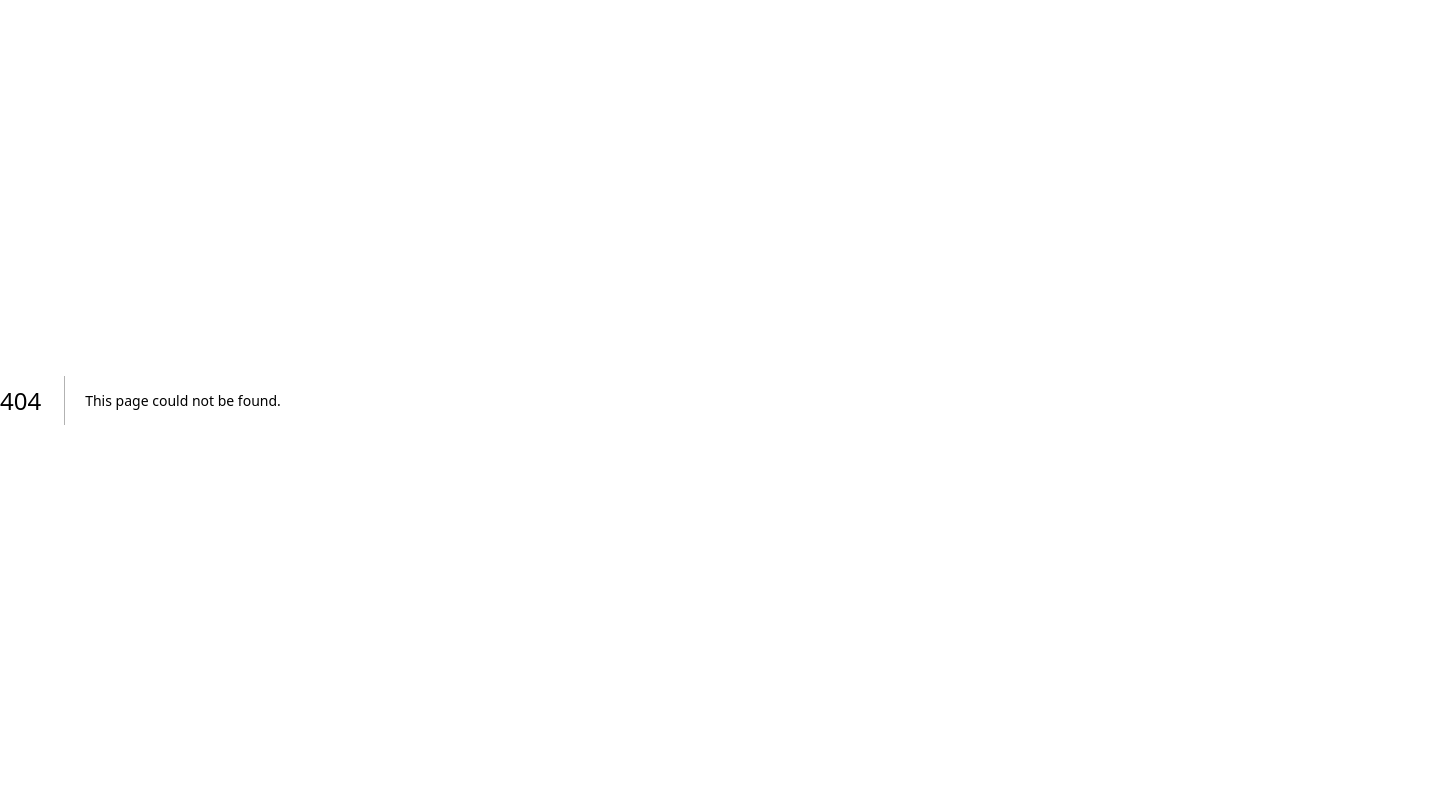
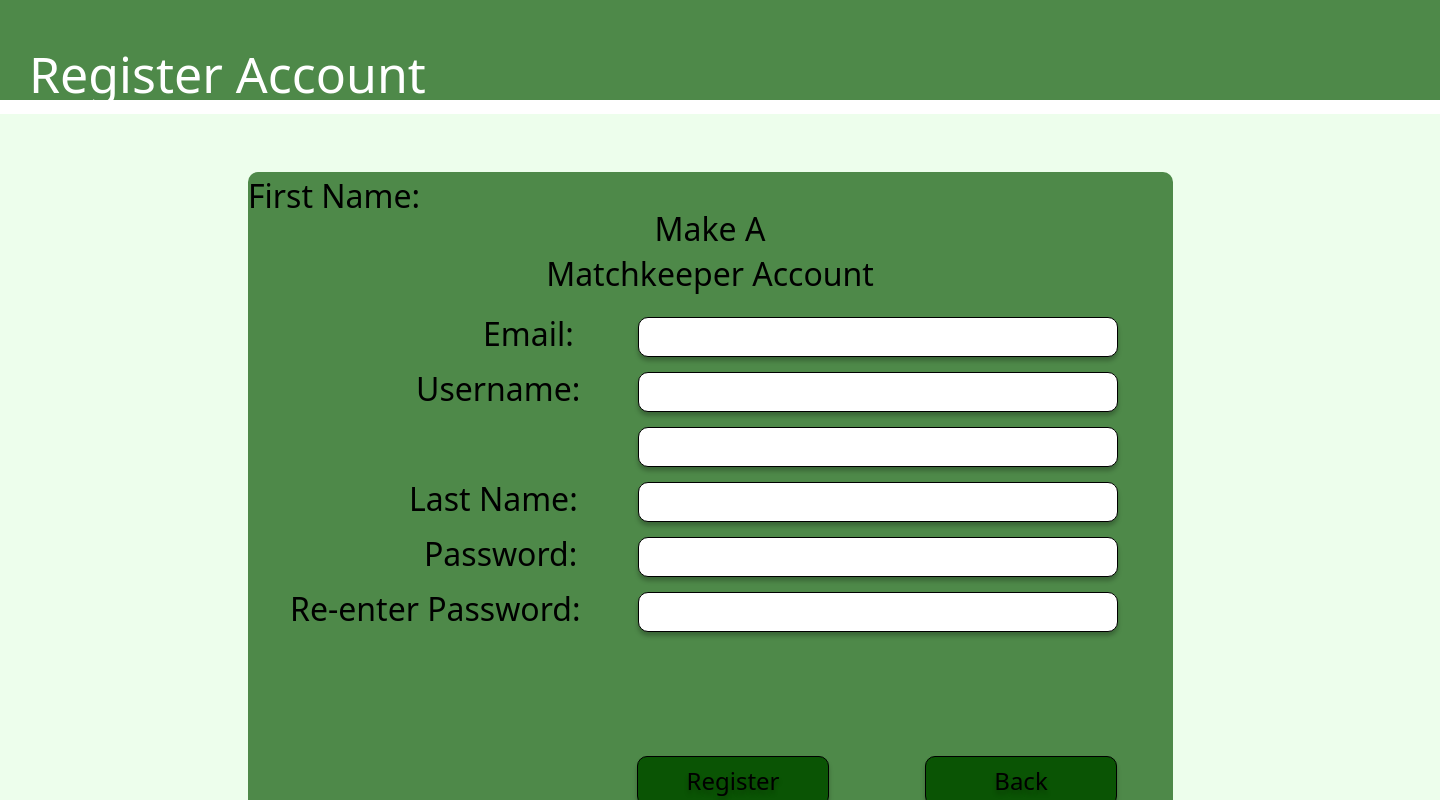
Before and after one commit to MatchKeeperMTG/matchkeeper_backend, a Next.js app in the folder frontend/: page /register in a window 1280 px wide. Before the commit this address had no page. Shown: the top 800 px of the page, 1440 px wide, since content can reach past the window. Built offline with nearby package versions, Linux system fonts and the light colour scheme.

Commit message:
added the match page and register page

```diff
--- /dev/null
+++ b/frontend/src/app/register/page.jsx
@@ -0,0 +1,39 @@
+'use client'
+
+import styles from './registerStyles.module.css'
+
+export default function registerPage() {
+
+    return(
+    <div className={styles.registerPage}>
+        <div className={styles.background}></div>
+        <div className={styles.headerIcon} />
+        <div className={styles.registerAccount}>Register Account</div>
+        <div className={styles.fieldframe}>
+    <div className={styles.emailBox}></div>
+    <div className={styles.email}>Email:</div>
+    <div className={styles.usernameBox}></div>
+    <div className={styles.username}>Username:</div>
+    <div className={styles.passwordBox}></div>
+    <div className={styles.password}>Password:</div>
+    <div className={styles.reEnterPasswordBox}></div>
+    <div className={styles.reEnterPassword}>Re-enter Password:</div>
+    <div className={styles.makeAMatchkeeperContainer}>
+      <span className={styles.makeAMatchkeeperContainer1}>
+        <p className={styles.makeA}>Make A </p>
+        <p className={styles.makeA}>Matchkeeper Account</p>
+      </span>
+    </div>
+    <div className={styles.registerbox}></div>
+    <div className={styles.register}>Register</div>
+    <div className={styles.fieldframeChild}></div>
+    <div className={styles.back}>Back</div>
+    <div className={styles.firstNameBox}></div>
+    <div className={styles.firsName}>First Name:</div>
+    <div className={styles.lastNameBox}  />
+    <div className={styles.lastName}>Last Name:</div>
+        </div>
+    </div>
+
+    )
+}
--- /dev/null
+++ b/frontend/src/app/register/registerStyles.module.css
@@ -0,0 +1,224 @@
+.background {
+    position: absolute;
+    top: 114px;
+    left: 0px;
+    background-color: #edfeec;
+    width: 1440px;
+    height: 925px;
+}
+.headerIcon {
+    position: absolute;
+    top: 0px;
+    left: 0px;
+    width: 1440px;
+    height: 100px;
+    background-color: #4E8949;
+}
+.registerAccount {
+    position: absolute;
+    color: #fff;
+    display: inline-block;
+    font-size: 50px;
+    top: 37px;
+    left: 29px;
+    width: 520px;
+    height: 86px;
+}
+.emailBox {
+    position: absolute;
+    top: 145px;
+    left: 390px;
+    box-shadow: 0px 4px 4px rgba(0, 0, 0, 0.25);
+    border-radius: 10px;
+    background-color: #fff;
+    border: 1px solid #000;
+    box-sizing: border-box;
+    width: 480px;
+    height: 40px;
+}
+.email {
+    position: absolute;
+    top: 140px;
+    left: 235px;
+    line-height: 140%;
+}
+.usernameBox {
+    position: absolute;
+    top: 200px;
+    left: 390px;
+    box-shadow: 0px 4px 4px rgba(0, 0, 0, 0.25);
+    border-radius: 10px;
+    background-color: #fff;
+    border: 1px solid #000;
+    box-sizing: border-box;
+    width: 480px;
+    height: 40px;
+}
+.username {
+    position: absolute;
+    top: 195px;
+    left: 168px;
+    line-height: 140%;
+}
+.passwordBox {
+    position: absolute;
+    top: 365px;
+    left: 390px;
+    box-shadow: 0px 4px 4px rgba(0, 0, 0, 0.25);
+    border-radius: 10px;
+    background-color: #fff;
+    border: 1px solid #000;
+    box-sizing: border-box;
+    width: 480px;
+    height: 40px;
+}
+.password {
+    position: absolute;
+    top: 360px;
+    left: 176px;
+    line-height: 140%;
+}
+.reEnterPasswordBox {
+    position: absolute;
+    top: 420px;
+    left: 390px;
+    box-shadow: 0px 4px 4px rgba(0, 0, 0, 0.25);
+    border-radius: 10px;
+    background-color: #fff;
+    border: 1px solid #000;
+    box-sizing: border-box;
+    width: 480px;
+    height: 40px;
+}
+.reEnterPassword {
+    position: absolute;
+    top: 415px;
+    left: 42px;
+    line-height: 140%;
+}
+.makeA {
+    margin: 0;
+}
+.makeAMatchkeeperContainer1 {
+    width: 100%;
+}
+.makeAMatchkeeperContainer {
+    position: absolute;
+    top: 35px;
+    left: 132px;
+    line-height: 140%;
+    text-align: center;
+    display: flex;
+    align-items: center;
+    width: 660px;
+}
+.registerbox {
+    position: absolute;
+    top: 584px;
+    left: 389px;
+    box-shadow: 0px 4px 4px rgba(0, 0, 0, 0.25);
+    border-radius: 10px;
+    background-color: #0a5404;
+    border: 1px solid #000;
+    box-sizing: border-box;
+    width: 192px;
+    height: 50px;
+}
+.register {
+    position: absolute;
+    top: 584px;
+    left: 389px;
+    font-size: 24px;
+    line-height: 140%;
+    text-align: center;
+    display: flex;
+    align-items: center;
+    justify-content: center;
+    width: 192px;
+    height: 50px;
+    text-shadow: 0px 4px 4px rgba(0, 0, 0, 0.25);
+}
+.fieldframeChild {
+    position: absolute;
+    top: 584px;
+    left: 677px;
+    box-shadow: 0px 4px 4px rgba(0, 0, 0, 0.25);
+    border-radius: 10px;
+    background-color: #0a5404;
+    border: 1px solid #000;
+    box-sizing: border-box;
+    width: 192px;
+    height: 50px;
+}
+.back {
+    position: absolute;
+    top: 584px;
+    left: 677px;
+    font-size: 24px;
+    line-height: 140%;
+    text-align: center;
+    display: flex;
+    align-items: center;
+    justify-content: center;
+    width: 192px;
+    height: 50px;
+    text-shadow: 0px 4px 4px rgba(0, 0, 0, 0.25);
+}
+.firstNameBox {
+    position: absolute;
+    top: 255px;
+    left: 390px;
+    box-shadow: 0px 4px 4px rgba(0, 0, 0, 0.25);
+    border-radius: 10px;
+    background-color: #fff;
+    border: 1px solid #000;
+    box-sizing: border-box;
+    width: 480px;
+    height: 40px;
+}
+.firstName {
+    position: absolute;
+    top: 250px;
+    left: 158px;
+    line-height: 140%;
+}
+.lastNameBox {
+    position: absolute;
+    top: 310px;
+    left: 390px;
+    box-shadow: 0px 4px 4px rgba(0, 0, 0, 0.25);
+    border-radius: 10px;
+    background-color: #fff;
+    border: 1px solid #000;
+    box-sizing: border-box;
+    width: 480px;
+    height: 40px;
+}
+.lastName {
+    position: absolute;
+    top: 305px;
+    left: 161px;
+    line-height: 140%;
+}
+.fieldframe {
+    position: absolute;
+    top: 172px;
+    left: 248px;
+    border-radius: 10px;
+    background-color: #4e8949;
+    width: 925px;
+    height: 680px;
+    overflow: hidden;
+    font-size: 32px;
+}
+.registerpage {
+    width: 100%;
+    position: relative;
+    background-color: #fff;
+    height: 1024px;
+    overflow: hidden;
+    text-align: left;
+    font-size: 50px;
+    color: #fff;
+    font-family: Ubuntu;
+}
```
Also changed, not shown: frontend/src/app/match/mystyles.module.css (renamed from frontend/src/app/match/MatchkeeperScreens.css, +22 -20 lines), frontend/src/app/match/page.jsx (+45 -40 lines).
